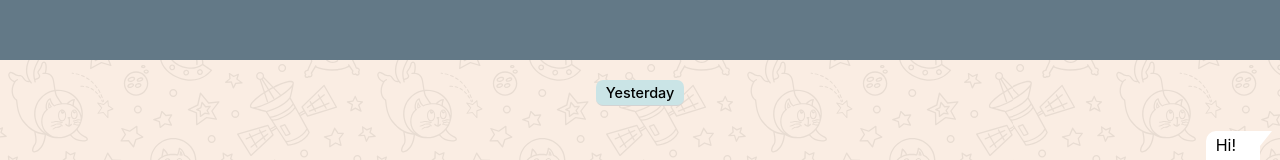
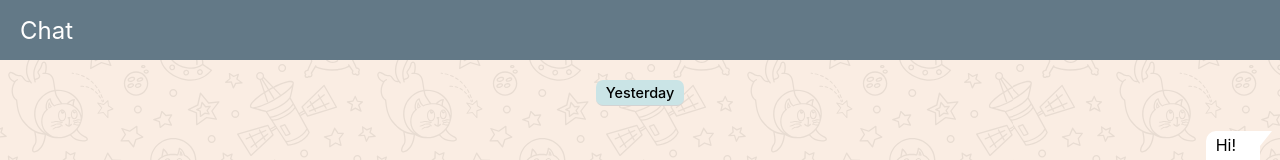
Before and after one commit to alexeimdev/messaging-app, a React (Create React App) app in the folder client/: page /chat in a window 1280 px wide. Shown: the top 160 px of the page. Built offline with nearby package versions, Linux system fonts and the light colour scheme.

Commit message:
Header design

```diff
--- a/client/src/layouts/chatLayout.js
+++ b/client/src/layouts/chatLayout.js
@@ -4,7 +4,9 @@ import styles from './chatLayout.module.scss';
 export function ChatLayout(props) {
     return (
         <div className={styles.layout}>
-            <header className={styles.header}></header>
+            <header className={styles.header}>
+                <h1 className={styles.headerTitle}>{props.headerTitle}</h1>
+            </header>
             <main className={styles.main}>{props.children}</main>
             <footer className={styles.footer}></footer>
         </div>
--- a/client/src/layouts/chatLayout.module.scss
+++ b/client/src/layouts/chatLayout.module.scss
@@ -9,6 +9,14 @@
 
 .header {
     background-color: $slite-gray;
+    padding: 0 20px;
+    display: flex;
+    align-items: center;
+
+    .headerTitle {
+        font-size: 1.5em;
+        color: $white;
+    }
 }
 
 .main {
--- a/client/src/pages/chatPage.js
+++ b/client/src/pages/chatPage.js
@@ -3,7 +3,7 @@ import { Chat } from '../features/chat/Chat';
 
 export function ChatPage(props) {
     return (
-        <ChatLayout>
+        <ChatLayout headerTitle="Chat">
             <Chat bg="default" />
         </ChatLayout>
     )
```
